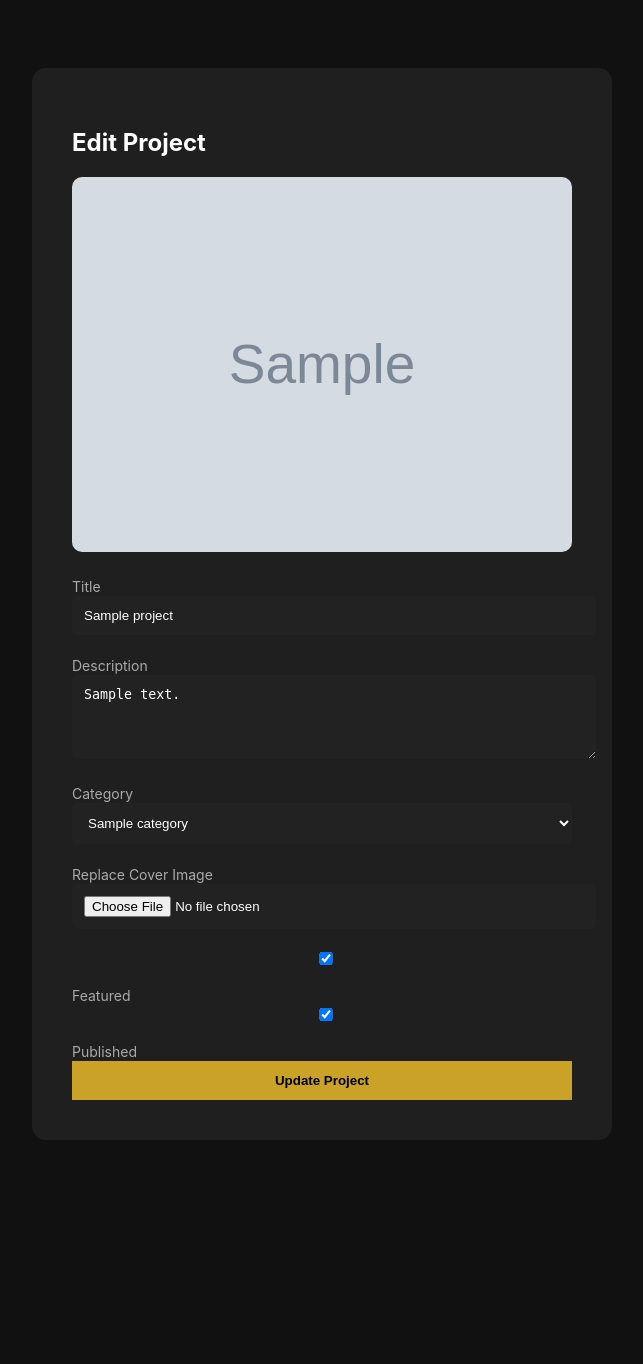
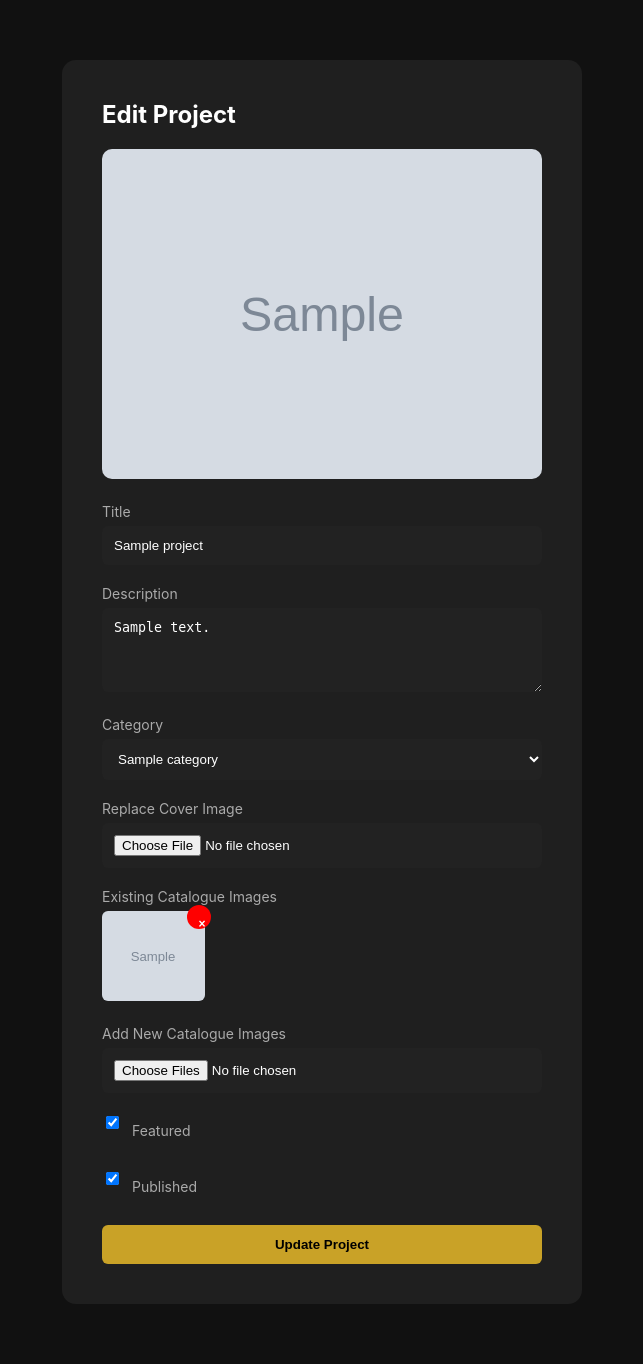
Before and after one commit to abhilashmarathe/aishwarya-portfolio, a Django app: page /edit/1/ in a window 1280 px wide. Shown: the whole page, without its empty margins (318-961 px from the left). Before the commit the page ends 1140 px from the top, so only its background shows below. Run offline with Django 5.2, Linux system fonts and the light colour scheme; a user stored in the database is signed in; tables that the repository leaves empty hold one stand-in row (values such as "Sample post"); grey boxes marked "Sample" are stand-in pictures.

Commit message:
Update edit_project.html

```diff
--- a/templates/edit_project.html
+++ b/templates/edit_project.html
@@ -1,67 +1,146 @@
 <!DOCTYPE html>
 <html>
 <head>
+
 <title>Edit Project</title>
+
+<meta name="viewport" content="width=device-width, initial-scale=1.0">
+
 <style>
-        body {
-            background: #111;
-            color: white;
-            font-family: Inter, sans-serif;
-            display: flex;
-            justify-content: center;
-            padding: 60px;
+
+body{
+    background:#111;
+    color:white;
+    font-family:Inter,sans-serif;
+    display:flex;
+    justify-content:center;
+    padding:60px 20px;
+    margin:0;
 }
 
-        .form-box {
-            width: 500px;
-            background: #1f1f1f;
-            padding: 40px;
-            border-radius: 14px;
+.form-box{
+    width:100%;
+    max-width:520px;
+    background:#1f1f1f;
+    padding:40px;
+    border-radius:14px;
+    box-sizing:border-box;
 }
 
-        input, textarea, select {
-            width: 100%;
-            padding: 12px;
-            margin-bottom: 20px;
-            background: #222;
-            border: none;
-            color: white;
-            border-radius: 6px;
+h2{
+    margin-top:0;
 }
 
-        img {
-            width: 100%;
-            border-radius: 10px;
-            margin-bottom: 20px;
+img.cover{
+    width:100%;
+    border-radius:10px;
+    margin-bottom:20px;
 }
 
-        button {
-            width: 100%;
-            padding: 12px;
-            background: #c9a227;
-            border: none;
-            font-weight: 600;
-            cursor: pointer;
+input,textarea,select{
+    width:100%;
+    padding:12px;
+    margin-bottom:20px;
+    background:#222;
+    border:none;
+    color:white;
+    border-radius:6px;
+    box-sizing:border-box;
 }
 
-        button:hover {
-            opacity: 0.9;
+label{
+    font-size:14px;
+    color:#aaa;
+    display:block;
+    margin-bottom:6px;
 }
 
-        label {
-            font-size: 14px;
-            color: #aaa;
+button{
+    width:100%;
+    padding:12px;
+    background:#c9a227;
+    border:none;
+    font-weight:600;
+    cursor:pointer;
+    border-radius:6px;
 }
+
+button:hover{
+    opacity:0.9;
+}
+
+.catalogue-grid{
+    display:grid;
+    grid-template-columns:repeat(auto-fill,minmax(90px,1fr));
+    gap:10px;
+    margin-bottom:20px;
+}
+
+.catalogue-item{
+    position:relative;
+}
+
+.catalogue-item img{
+    width:100%;
+    height:90px;
+    object-fit:cover;
+    border-radius:6px;
+}
+
+.delete-btn{
+    position:absolute;
+    top:-6px;
+    right:-6px;
+    background:red;
+    border:none;
+    color:white;
+    width:20px;
+    height:20px;
+    border-radius:50%;
+    font-size:12px;
+    cursor:pointer;
+}
+
+.checkbox-group{
+    margin-bottom:20px;
+}
+
+.checkbox-group label{
+    display:flex;
+    align-items:center;
+    gap:10px;
+}
+
+.checkbox-group input{
+    width:auto;
+}
+
+@media (max-width:768px){
+
+body{
+    padding:20px;
+}
+
+.form-box{
+    padding:25px;
+}
+
+}
+
 </style>
+
 </head>
+
 <body>
 
 <div class="form-box">
+
 <h2>Edit Project</h2>
 
-    <img src="{{ project.cover_image.url }}">
+<img class="cover" src="{{ project.cover_image.url }}">
 
 <form method="POST" enctype="multipart/form-data">
+
 {% csrf_token %}
 
 <label>Title</label>
@@ -71,32 +150,66 @@
 <textarea name="description" rows="4">{{ project.description }}</textarea>
 
 <label>Category</label>
+
 <select name="category">
+
 {% for category in categories %}
+
 <option value="{{ category.id }}"
 {% if category.id == project.category.id %}selected{% endif %}>
 {{ category.name }}
 </option>
+
 {% endfor %}
+
 </select>
 
 <label>Replace Cover Image</label>
 <input type="file" name="cover_image">
 
+<label>Existing Catalogue Images</label>
+
+<div class="catalogue-grid">
+
+{% for image in project.catalogue_images.all %}
+
+<div class="catalogue-item">
+
+<img src="{{ image.image.url }}">
+
+<a href="/delete-image/{{ image.id }}/">
+<button type="button" class="delete-btn">×</button>
+</a>
+
+</div>
+
+{% endfor %}
+
+</div>
+
+<label>Add New Catalogue Images</label>
+<input type="file" name="catalogue_images" multiple>
+
+<div class="checkbox-group">
 <label>
 <input type="checkbox" name="featured"
 {% if project.featured %}checked{% endif %}>
 Featured
 </label>
+</div>
 
+<div class="checkbox-group">
 <label>
 <input type="checkbox" name="is_published"
 {% if project.is_published %}checked{% endif %}>
 Published
 </label>
+</div>
 
 <button type="submit">Update Project</button>
+
 </form>
+
 </div>
 
 </body>
```
Lines whose indentation alone changed are shown as unchanged.
